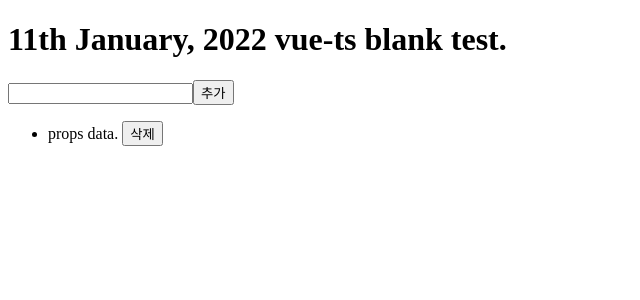
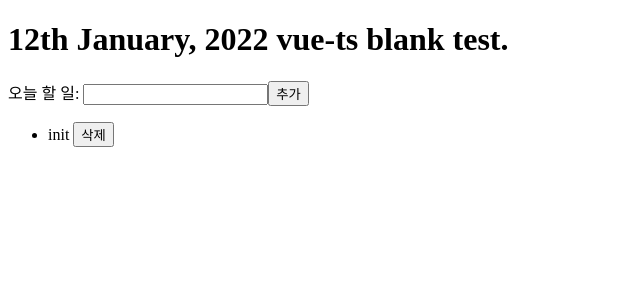
Before and after one commit to eg2data/vue-todo, a Vue app: page / in a window 1280 px wide. Both pictures are taken after a click on the button "추가". Shown: the top 300 px of the page, without its empty margins (0-640 px from the left). Built offline with nearby package versions, Linux system fonts and the light colour scheme.

Commit message:
12th January, 2022 finished.

```diff
--- a/src/App.vue
+++ b/src/App.vue
@@ -1,20 +1,22 @@
 <template>
   <div>
     <header>
-      <h1> 11th January, 2022 vue-ts blank test. </h1>
+      <h1> 12th January, 2022 vue-ts blank test. </h1>
     </header>
     <main>
-      <TodoInput :item="todoItem" @input="newTodoItem" @add="addTodoItem"></TodoInput>
+      <TodoList :item="todoItem" @input="updateTodoItem" @add="addTodoItem"></TodoList>
       <ul>
-        <TodoListItems v-for="(todoItem, index) in todoItems" :key="index" :todoItem="todoItem" :index="index" @toggle="toggleTodoItem" @remove="removeTodoItem"></TodoListItems>
+        <TodoListItems v-for="(todoItem, index) in todoItems" :key="index" :todoItem="todoItem" :index="index"
+        @remove="removeTodoItem" @toggle="toggleTodoItem"></TodoListItems>
       </ul>
     </main>
+
   </div>
 </template>
 
 <script lang="ts">
     import Vue from 'vue'
-    import TodoInput from "@/components/TodoInput.vue";
+    import TodoList from "@/components/TodoList.vue";
     import TodoListItems from "@/components/TodoListItems.vue";
 
     export interface Todo {
@@ -22,70 +24,71 @@
       done: boolean
     }
 
-    const STORAGE_KEY = "11-jan-2022"
+    const STORAGE_KEY = "12-jan-vue-ts"
     const storage = {
-      save(value: Todo[]) { // 여기를 Todo로 해놨어서 error. Todo[]였어야지
+      save(value: Todo[]) {
         const parsed = JSON.stringify(value)
         localStorage.setItem(STORAGE_KEY, parsed)
       },
       fetch(): Todo[] {
-        const value = localStorage.getItem(STORAGE_KEY) || "[]";
+        const value = localStorage.getItem(STORAGE_KEY) || "[]"
         const result = JSON.parse(value)
         return result
       }
     }
 
     export default Vue.extend ({
-      components: {TodoListItems, TodoInput},
+      components: {TodoListItems, TodoList},
       data() {
         return {
-          todoItem: "props data.",
+          todoItem: "init",
           todoItems: [] as Todo[]
         }
       },
       methods: {
-        newTodoItem(value: any) {
+        updateTodoItem(value: string) {
           this.todoItem = value;
         },
         addTodoItem() {
           const value = this.todoItem
-          const values = {
+          const values: Todo = {
             title: value,
             done: false
           }
           this.todoItems.push(values)
-          storage.save(this.todoItems); // 여기서 왜 error가 나지???? 뭐지? => save의 argument type을 Todo[] 아닌 Todo로 줘서.
+          storage.save(this.todoItems)
           this.initTodoItem()
         },
+        initTodoItem() {
+          this.todoItem = ""
+        },
         fetchTodoItem() {
-          this.todoItems = storage.fetch().sort((a,b) => { // 여기서 또 헤매네. this.todoItems = 담았어야지!!!!!!
+          this.todoItems = storage.fetch().sort((a, b) => { // 새로고침 안 누르고 바로 정렬되게 하려면 어떻게해야할까? 고민해보고 적용해보기
             if (a.title > b.title) {
               return 1;
             }
             if (a.title < b.title) {
               return -1;
             }
-            return 0
-          })
+            return 0;
+          });
           storage.save(this.todoItems)
         },
-        initTodoItem() {
-          this.todoItem = ""
-        },
         toggleTodoItem(value: Todo, index: number) {
-          this.todoItems.splice(index, 1, { // 여길 잘 못쓰네 음 => 이것도 역시 type. Todo로 줘야 이게 정상적으로 먹네.
+          this.todoItems.splice(index, 1, {
             ...value,
             done: !value.done
           })
-          storage.save(this.todoItems) // save 해줘야함
+          storage.save(this.todoItems)
         },
         removeTodoItem(index: number) {
           this.todoItems.splice(index, 1)
           storage.save(this.todoItems)
         }
+
       },
-      created() {
-        this.fetchTodoItem();
+      created() {  // 이게 정확히 무엇을 의미하는지 좀 알아야겠다. 뭔 의미가 있지? 없는 것과는 뭔 차이가 있지?
+        this.fetchTodoItem()
       }
 
     })
--- a/src/components/TodoInput.vue
+++ /dev/null
@@ -1,28 +0,0 @@
-<template>
-  <div>
-    <label for="todo-input"></label>
-    <input id="todo-input" type="text" :value="item" @input="handleInput"/>
-    <button type="button" @click="addItem">추가</button>
-  </div>
-</template>
-
-<script lang="ts">
-    import Vue from 'vue'
-
-    export default Vue.extend ({
-      props: ["item"],
-      methods: {
-          handleInput(event: InputEvent) {
-            const eventTarget = event.target as HTMLInputElement
-            this.$emit("input", eventTarget.value)
-          },
-          addItem() {
-            this.$emit("add")
-          }
-      }
-    })
-</script>
-
-<style scoped>
-
-</style>
--- /dev/null
+++ b/src/components/TodoList.vue
@@ -0,0 +1,33 @@
+<template>
+  <div>
+    <label for="todo-list">오늘 할 일: </label>
+    <input id="todo-list" type="text" :value="item" @input="updateItem"/>
+    <button type="text" @click="addItem">추가</button>
+  </div>
+</template>
+
+<script lang="ts">
+    import Vue from 'vue'
+
+    export default Vue.extend ({
+      props: {
+        item: {
+          type: String,
+          required: true
+        }
+      },
+      methods: {
+        updateItem(event: InputEvent) {
+          const eventTarget = event.target as HTMLInputElement
+          this.$emit("input", eventTarget.value)
+        },
+        addItem() {
+          this.$emit("add")
+        }
+      }
+    })
+</script>
+
+<style scoped>
+
+</style>
--- a/src/components/TodoListItems.vue
+++ b/src/components/TodoListItems.vue
@@ -1,8 +1,10 @@
 <template>
-  <li>
-    <span class="item" :class="todoItemClass" @click="toggleItem">{{ todoItem.title }}</span> <!-- computed 안 쓰면 어떻게 쓰지? this.todoItem.done ? "completed" : null + computed를 해도 모르네 -->
-    <button @click="removeItem">삭제</button>
-  </li>
+  <div>
+    <li>
+      <span class="item" :class="completeItem" @click="toggleItem"> {{ todoItem.title }} </span>
+      <button type="button" @click="removeItem">삭제</button>
+    </li>
+  </div>
 </template>
 
 <script lang="ts">
@@ -10,17 +12,12 @@ import Vue, {PropType} from 'vue'
 import {Todo} from "@/App.vue";
 
     export default Vue.extend ({
-      props: { // 여길 아예 놓쳤음. { } 활용 / Object / type
+      props: {
         todoItem: {
           type: Object as PropType<Todo>,
         },
         index: {
-          type: Number
-        }
-      },
-      computed: {
-        todoItemClass(): string | any {
-          return this.todoItem.done ? "completed" : null;
+          type: Number,
         }
       },
       methods: {
@@ -29,6 +26,11 @@ import {Todo} from "@/App.vue";
         },
         removeItem() {
           this.$emit("remove", this.index)
+        }
+      },
+      computed: {
+        completeItem(): string | null {
+          return this.todoItem.done ? "completed" : null
         }
       }
     })
```
